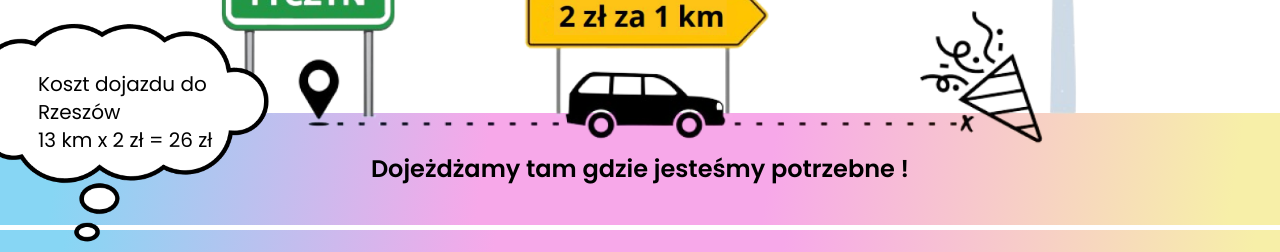
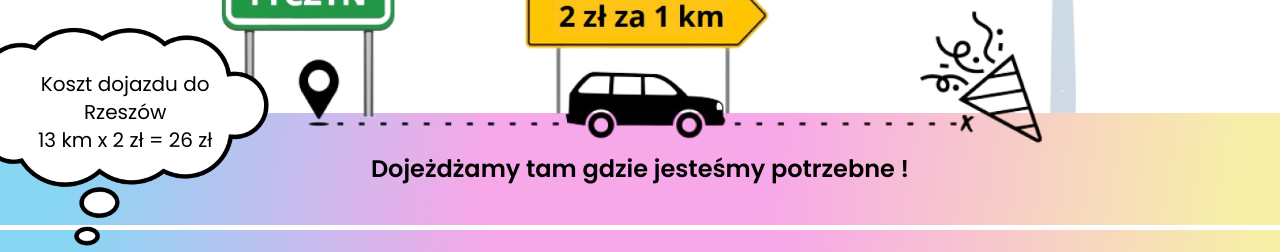
Before and after one commit to Desparion7/Przebieranka, a Next.js app: page / in a window 1280 px wide. Shown: the part 8846-9098 px from the top of the page. Built offline with nearby package versions, Linux system fonts and the light colour scheme.

Commit message:
add focus

```diff
--- a/src/components/footer.tsx
+++ b/src/components/footer.tsx
@@ -66,7 +66,7 @@ const Footer = () => {
 									document.getElementById('city-info');
 								element?.scrollIntoView({
 									behavior: 'smooth',
-									block: 'start',
+									block: 'center',
 									inline: 'nearest',
 								});
 							}}
@@ -115,7 +115,7 @@ const Footer = () => {
 										priority
 										className='absolute z-[-2] rotate-[-1deg]'
 									/>
-									<div className='pb-10'>
+									<div className='pb-12 text-center'>
 										<p>Koszt dojazdu do</p>
 										<p>{city.name}</p>
 										<p>{city.price}</p>
```
